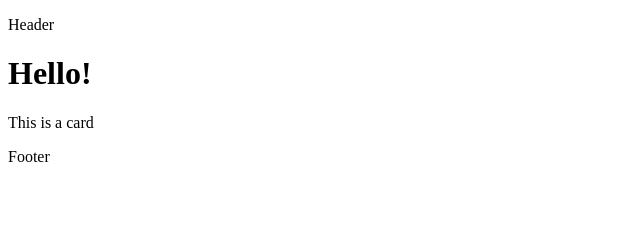
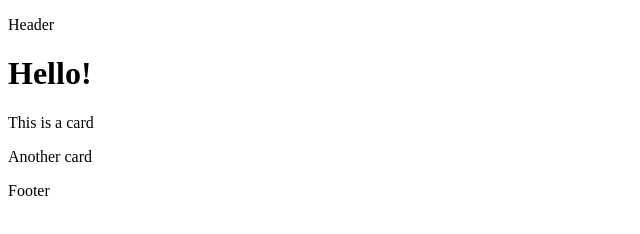
Before and after one commit to GustavoBlaze/teaching-git, a plain HTML site: page index.html in a window 1280 px wide. Shown: the whole page, without its empty margins (0-640 px from the left). Drawn offline with Linux system fonts and the light colour scheme.

Commit message:
create another card

```diff
--- a/index.html
+++ b/index.html
@@ -14,6 +14,11 @@
     <div class="card">
       <p>This is a card</p>
     </div>
+
+    <div class="card">
+      <p>Another card</p>
+    </div>
+
     <footer>
       <p>Footer</p>
     </footer>
```
